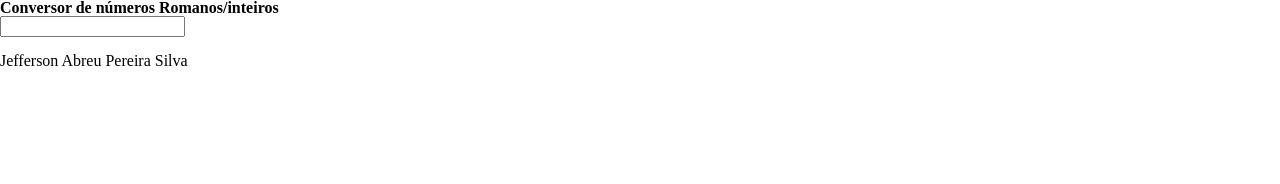
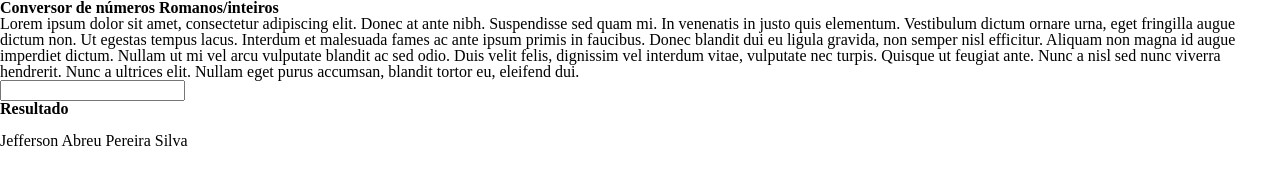
Before and after one commit to Nabucodono5or/projeto_ConverRomanos, a website: page index.html in a window 1280 px wide. Drawn offline with Linux system fonts and the light colour scheme.

Commit message:
terminado html

```diff
--- a/index.html
+++ b/index.html
@@ -7,18 +7,28 @@
     <title>Conversor de numeros Romanos/inteiros</title>
   </head>
   <body>
-    <div class="container">
-      <header>
+    <div id="container">
+      <header id="cabecalho">
         <h1>Conversor de números Romanos/inteiros</h1>
       </header>
 
-      <section>
-        <p></p>
-          <label for=""></label> <input type="text" name="" value="">
-        <p></p>
+      <section id="sessao">
+        <p id="descricao">Lorem ipsum dolor sit amet, consectetur adipiscing elit.
+          Donec at ante nibh. Suspendisse sed quam mi.
+          In venenatis in justo quis elementum. Vestibulum dictum ornare urna,
+          eget fringilla augue dictum non. Ut egestas tempus lacus. Interdum et
+          malesuada fames ac ante ipsum primis in faucibus. Donec blandit dui
+          eu ligula gravida, non semper nisl efficitur. Aliquam non magna id
+          augue imperdiet dictum. Nullam ut mi vel arcu vulputate blandit ac
+          sed odio. Duis velit felis, dignissim vel interdum vitae, vulputate
+          nec turpis. Quisque ut feugiat ante. Nunc a nisl sed nunc viverra
+          hendrerit. Nunc a ultrices elit. Nullam eget purus accumsan, blandit
+          tortor eu, eleifend dui. </p>
+          <label for="entrada"></label> <input id="entrada" type="text" name="" value="">
+        <h2 id="resultado">Resultado</h2>
       </section>
 
-      <br>
+      <br id="linha">
       <footer> Jefferson Abreu Pereira Silva </footer>
     </div>
   </body>
```
